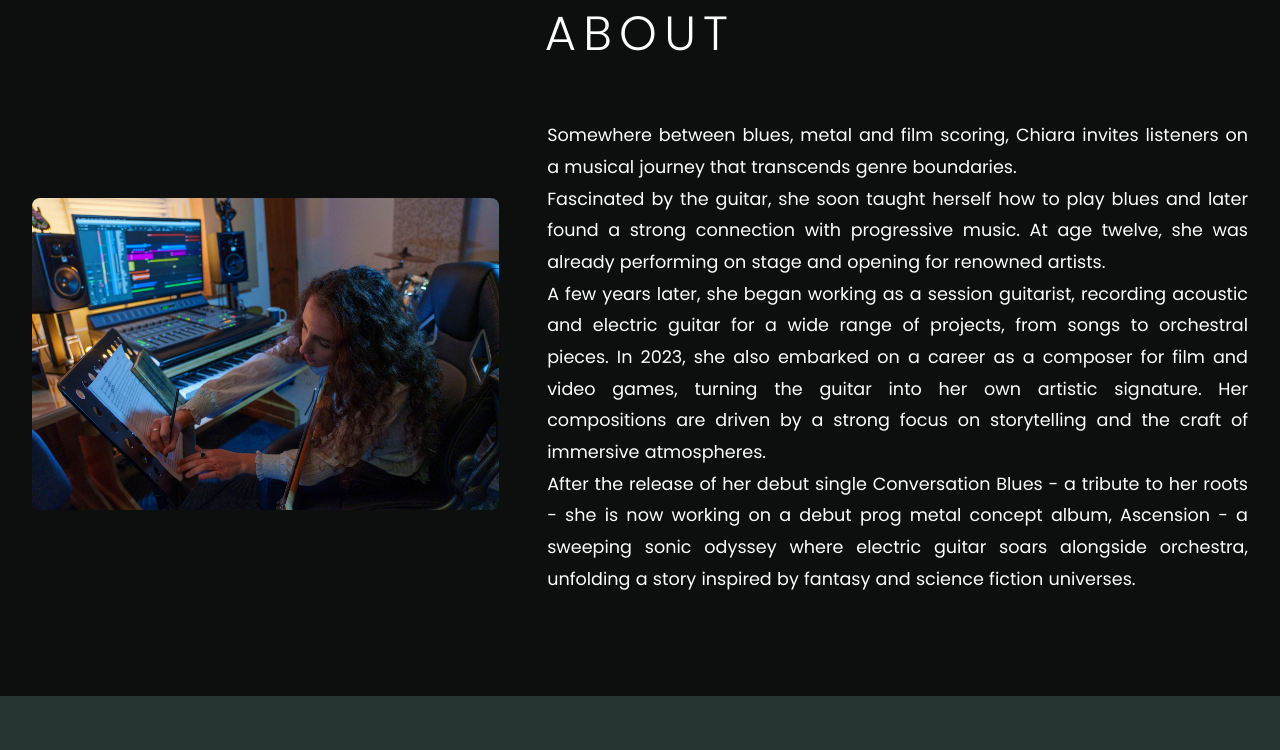
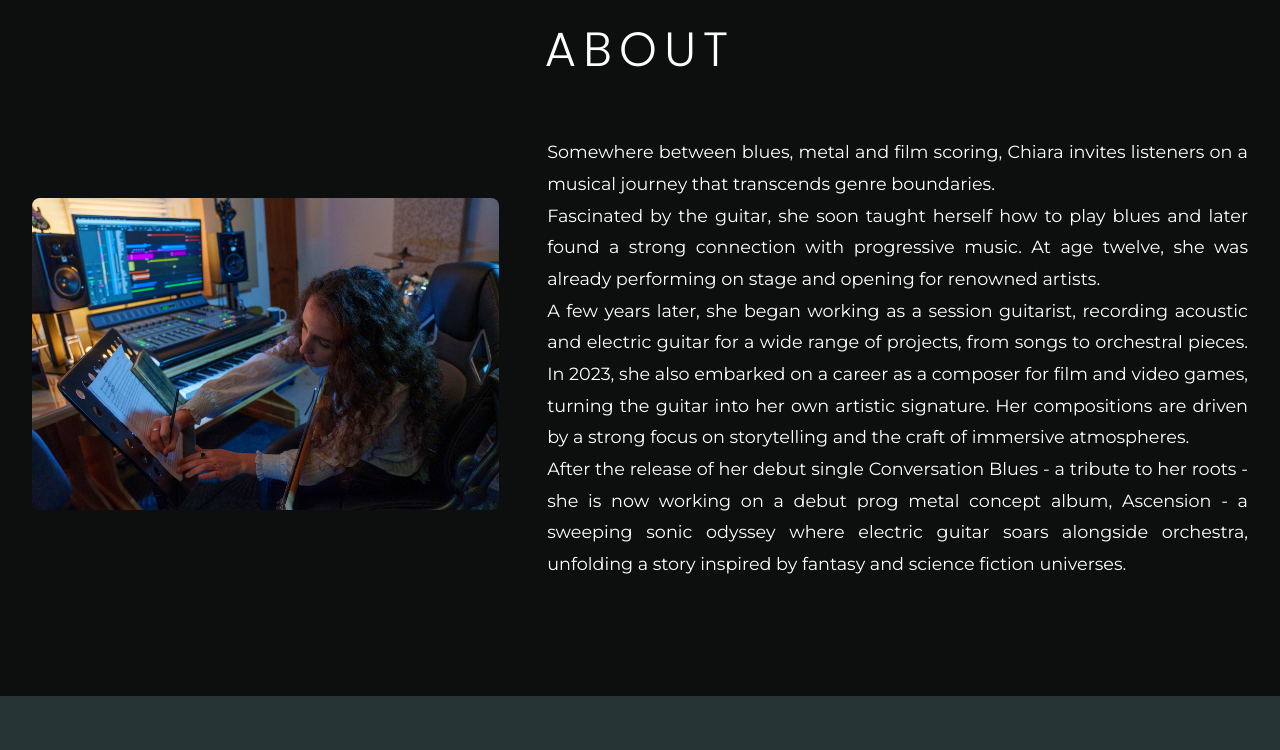
Before and after one commit to munitnam/chiaramanenti.com, a website: page public/index.html in a window 1280 px wide. Shown: the part 6000-6750 px from the top of the page. Drawn offline with Linux system fonts and the light colour scheme; no server answers.

Commit message:
Change About bio text to Montserrat font

```diff
--- a/public/css/style.css
+++ b/public/css/style.css
@@ -727,6 +727,7 @@
 }
 
 .about-bio {
+    font-family: 'Montserrat', sans-serif;
     color: var(--text-white);
     font-size: 1.1rem;
     line-height: 1.8;
--- a/public/index.html
+++ b/public/index.html
@@ -8,6 +8,8 @@
     <title>Chiara Manenti - Composer & Guitarist</title>
     <link rel="stylesheet" href="/css/style.css">
     <link rel="preconnect" href="https://fonts.googleapis.com">
+    <link rel="preconnect" href="https://fonts.gstatic.com" crossorigin>
+    <link href="https://fonts.googleapis.com/css2?family=Montserrat:wght@400&display=swap" rel="stylesheet">
 </head>
 <body>
     <!-- Hero Image Section -->
```
